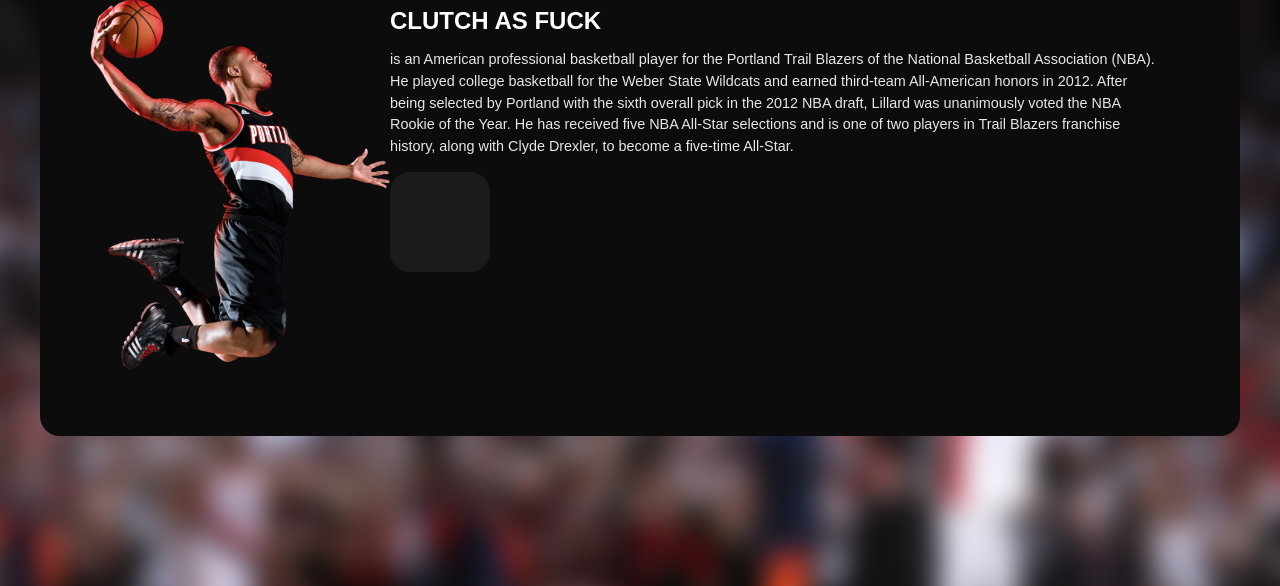
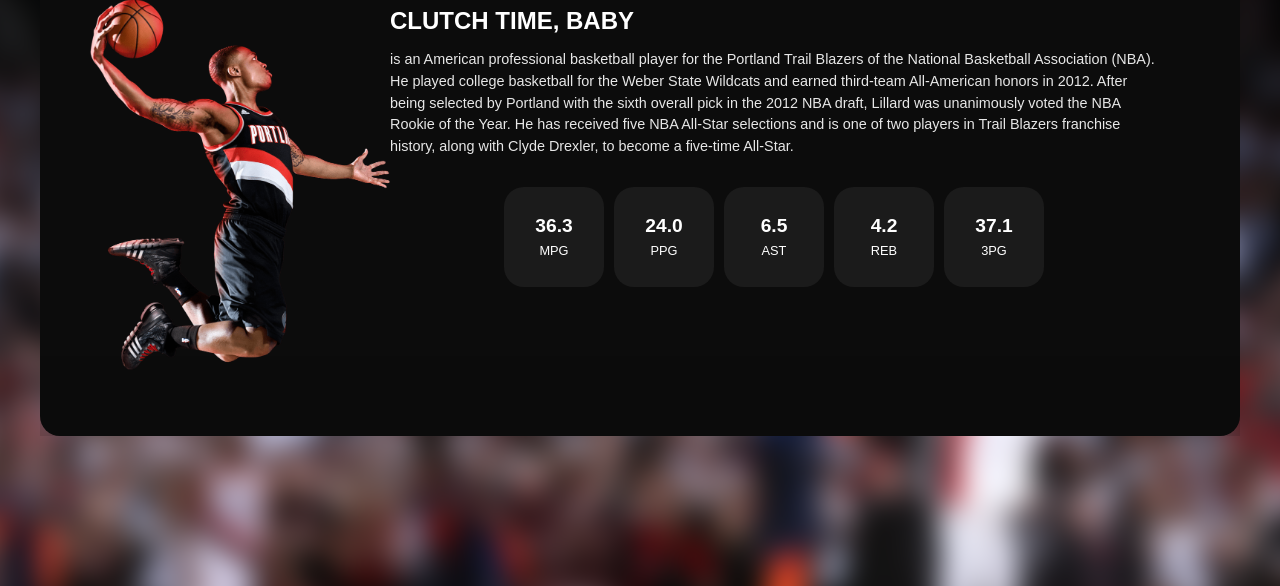
Before and after one commit to LucasED78/lillard-card, a plain HTML site: page index.html in a window 1280 px wide. Shown: the part 214-800 px from the top of the page. Drawn offline with Linux system fonts and the light colour scheme.

Commit message:
[ADDED] Player statistics

```diff
--- a/css/style.css
+++ b/css/style.css
@@ -31,6 +31,7 @@
 .card {
   width: 1200px;
   min-height: 500px;
+  position: relative;
   display: flex;
   margin: auto;
   background-color: rgb(12, 12, 12);
@@ -41,6 +42,7 @@
 .card__player {
   margin-left: 50px;
   align-self: center;
+  z-index: 40;
 }
 
 .card__img {
@@ -70,14 +72,49 @@
 
 .statistics {
   display: flex;
+  justify-content: center;
 }
 
 .card--statistics {
   width: 100px;
   min-height: 0px;
   height: 100px;
+  position: relative;
   display: flex;
+  flex-direction: column;
+  justify-content: center;
   align-items: center;
-  margin: 0;
+  margin: 15px 5px;
   background-color: rgb(27, 27, 27);
+  cursor: pointer;
+  transition: border 0.5s;
 }
+
+.card--statistics:hover {
+  border: 1px solid red;
+}
+
+.card--statistics:hover::after {
+  background-color: white;
+}
+
+.statistics__title {
+  margin: 3px;
+  color: white;
+  font-size: 1.2rem;
+}
+
+.statistics__paragraph {
+  margin: 3px;
+  color: white;
+  font-size: .8rem;
+}
+
+.card__footer {
+  width: 100%;
+  height: 80px;
+  position: absolute;
+  background-color: rgba(0, 0, 0, 0.103);
+  bottom: 0;
+  z-index: 30;
+}
--- a/index.html
+++ b/index.html
@@ -17,7 +17,7 @@
 
         <div class="card__details">
           <h1 class="card__title">DAMIAN LILLARD</h1>
-          <h2 class="card__subtitle">CLUTCH AS FUCK</h2>
+          <h2 class="card__subtitle">CLUTCH TIME, BABY</h2>
 
           <p class="card__paragraph">
             is an American professional basketball player for the Portland Trail Blazers of the National Basketball Association (NBA). He played college basketball for the Weber State Wildcats and earned third-team All-American honors in 2012. After being selected by Portland with the sixth overall pick in the 2012 NBA draft, Lillard was unanimously voted the NBA Rookie of the Year. He has received five NBA All-Star selections and is one of two players in Trail Blazers franchise history, along with Clyde Drexler, to become a five-time All-Star.
@@ -25,6 +25,35 @@
 
           <div class="statistics">
             <div class="card card--statistics">
+              <h3 class="statistics__title">36.3</h3>
+              <p class="statistics__paragraph">MPG</p>
+            </div>
+
+            <div class="card card--statistics">
+              <h3 class="statistics__title">24.0</h3>
+              <p class="statistics__paragraph">PPG</p>
+            </div>
+
+            <div class="card card--statistics">
+              <h3 class="statistics__title">6.5</h3>
+              <p class="statistics__paragraph">AST</p>
+            </div>
+
+            <div class="card card--statistics">
+              <h3 class="statistics__title">4.2</h3>
+              <p class="statistics__paragraph">REB</p>
+            </div>
+
+            <div class="card card--statistics">
+              <h3 class="statistics__title">37.1</h3>
+              <p class="statistics__paragraph">3PG</p>
+            </div>
+          </div>
+        </div>
+
+        <div class="card__footer">
+          <div class="video">
+            <div class="video__thumbnail">
 
             </div>
           </div>
```
